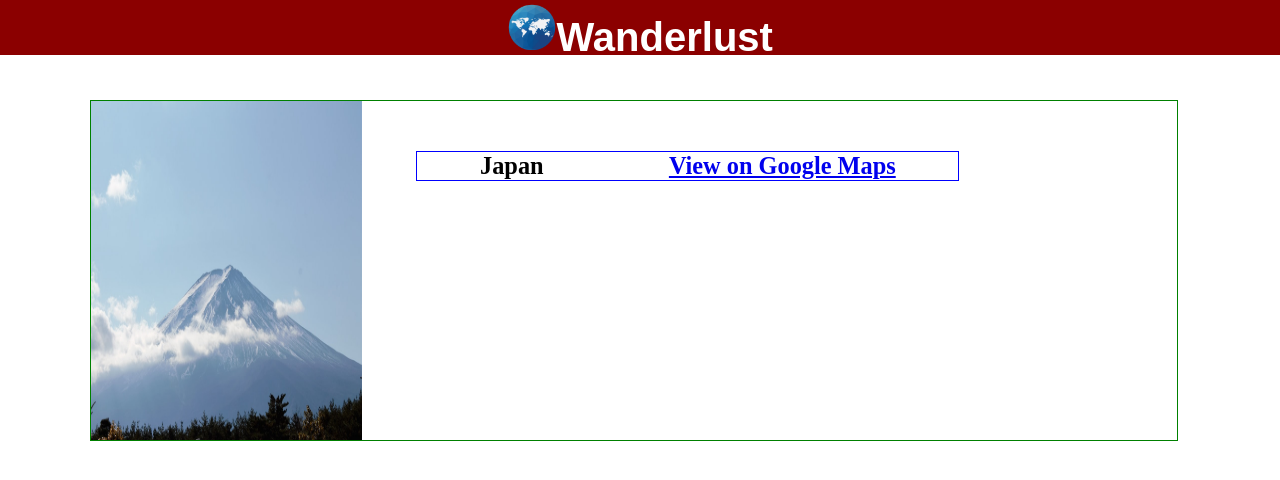
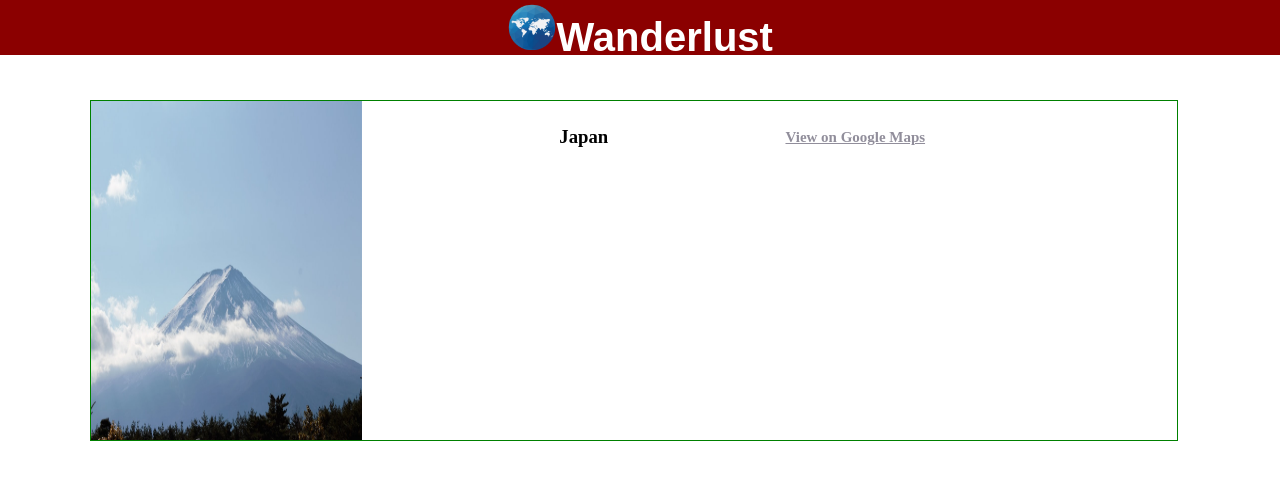
Before and after one commit to AaronJHarvey/React-Travel-Journal, a React (Vite) app: page / in a window 1280 px wide. Shown: the top 480 px of the page. Built offline with nearby package versions, Linux system fonts and the light colour scheme.

Commit message:
styles <a> element in .location-info

```diff
--- a/src/index.css
+++ b/src/index.css
@@ -40,12 +40,22 @@
 }
 
 .location-info {
-	border: 1px solid blue;
+	/* border: 1px solid blue; */
 	display: inline-flex;
 	width: 50%;
 	height: 100%;
-	margin-left: 5%;
-	margin-top: 50px;
+	margin-left: 10%;
+	margin-top: 30px;
 	justify-content: space-around;
-	font-size: 1.3rem;
+	font-size: 1rem;
+	line-height: 12px;
 }
+
+.location-info > a {
+	color: #918e9b;
+	font-size: small;
+	align-self: flex;
+	font-size: .8rem;
+	font-weight: 400;
+	line-height: 12px;
+}
```
